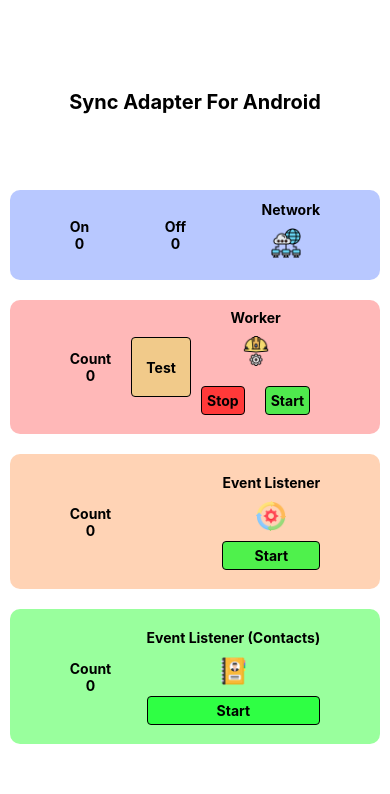
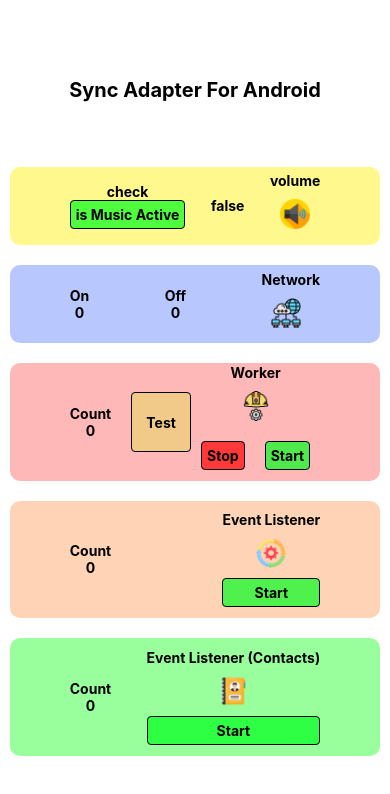
Before and after one commit to React-Native-All-Projects/Sync-Adapter---Android, a React Native app in the folder syncadapterandroid/: screen / in a window 390 px wide. Shown: the top 794 px of the page. Built offline with nearby package versions, Linux system fonts and the light colour scheme.

Commit message:
Add AudioManager To Check isMusicActive

```diff
--- a/syncadapterandroid/src/View/layout.tsx
+++ b/syncadapterandroid/src/View/layout.tsx
@@ -13,6 +13,7 @@ const Layout = () =>{
 
   const [eventListenerCount , setEventListenerCount] = useState(0);
   const [eventListenerContactsCount , setEventListenerContactsCount] = useState(0);
+  const [isThereMusic , setIsThereMusic] = useState(false);
 
   const { ModuleApp } = NativeModules;
   const StartEventListenerService = async () => {
@@ -31,6 +32,11 @@ const Layout = () =>{
 
   const onRegisterContentObserver = async () =>{
     await ModuleApp.RegisterContentObserver();
+  }
+
+  const isMusicActive = async () =>{
+    var result = await ModuleApp.isMusicActive();
+    setIsThereMusic(result);
   }
 
   useEffect(()=>{
@@ -61,6 +67,29 @@ const Layout = () =>{
     <View style={{flex:1,justifyContent:'center',alignItems:'center'}}>
       <View style={{flex:0.2}}></View>
       <View style={{flex:0.2}}><Text style={[layoutStyle.title]}>Sync Adapter For Android</Text></View>
+
+      <View style={[layoutStyle.sectionContainer,{backgroundColor:'#fff00073'}]}>
+        <View style={[layoutStyle.selfContainer]}>
+          <View style={[layoutStyle.textContainer]}>
+            <Text style={[layoutStyle.text]}>check</Text>
+            <TouchableOpacity onPress={isMusicActive}
+                  style={[layoutStyle.mainButtons,{margin:0,backgroundColor:'#00ff1db0',alignItems:'center'}]}
+                  ><Text style={[layoutStyle.text]}>is Music Active</Text></TouchableOpacity>
+          </View>
+          <View style={[layoutStyle.textContainer]}>
+            <Text style={[layoutStyle.text]}>{`${isThereMusic}`}</Text>
+          </View>
+          <View style={[layoutStyle.itemContainer]}>
+            <View>
+              <Text style={[layoutStyle.text]}>volume</Text>
+              <Image
+                source={require('../../assets/images/volume.png')}
+                style={[layoutStyle.image]}
+              />
+            </View>
+          </View>
+        </View>
+      </View>
 
       <View style={[layoutStyle.sectionContainer,{backgroundColor:'#003cff47'}]}>
         <View style={[layoutStyle.selfContainer]}>
```
Also changed, not shown: syncadapterandroid/assets/images/volume.png (added), 1 other file (tests, documents, lock files or other folders).
